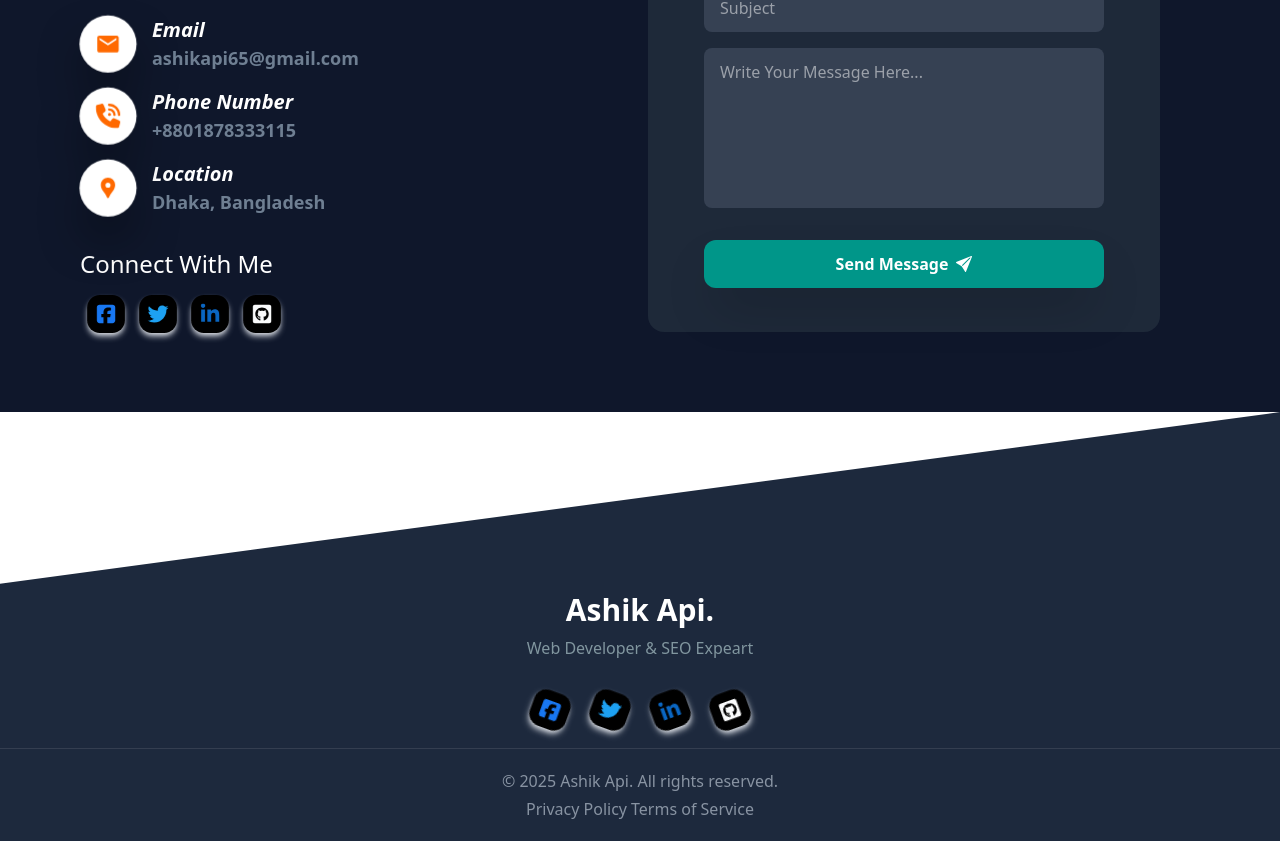
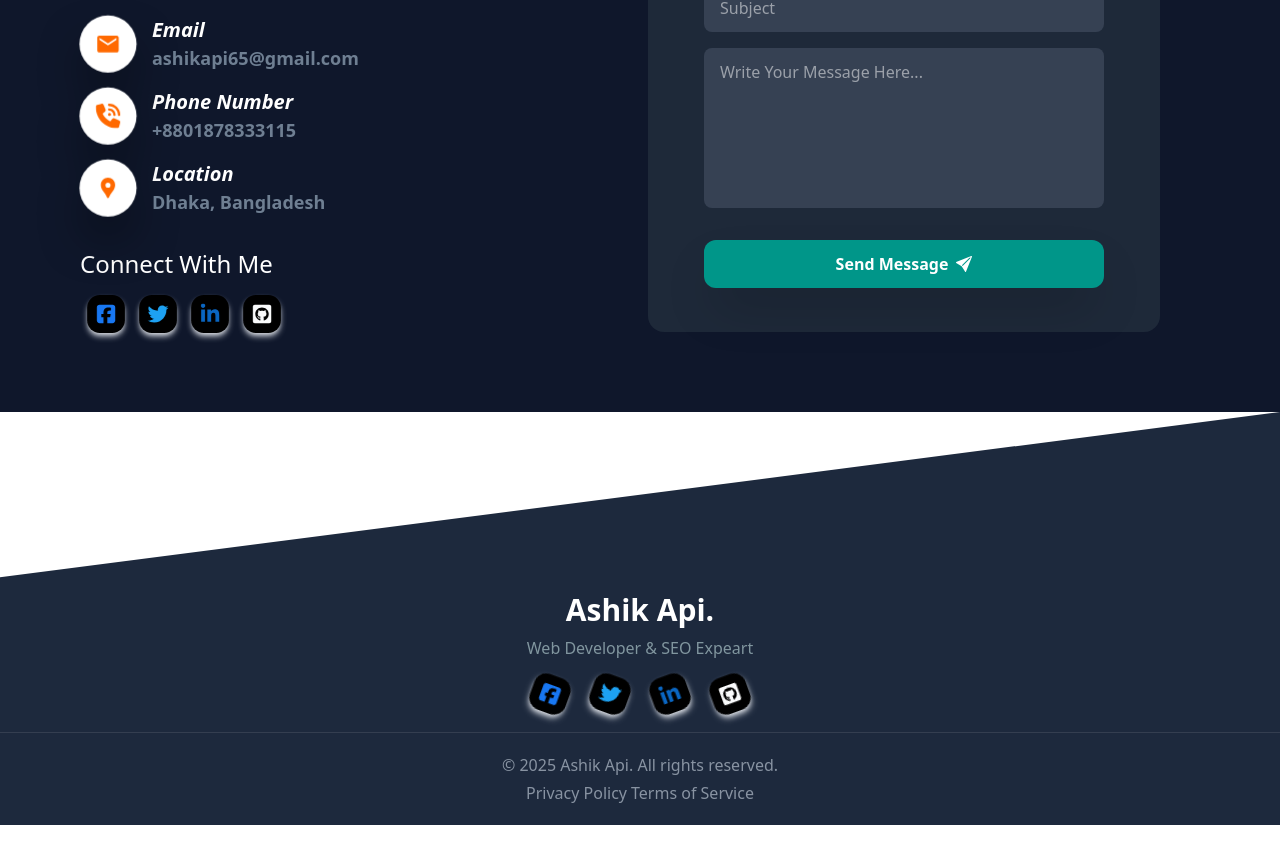
Before and after one commit to ashikapi/ashikapi_portfolio, a React (Vite) app: page /featuredprojects in a window 1280 px wide. Shown: the part 3833-4674 px from the top of the page. Built offline with nearby package versions, Linux system fonts and the light colour scheme.

Commit message:
update footer

```diff
--- a/src/components/Footer.tsx
+++ b/src/components/Footer.tsx
@@ -10,9 +10,9 @@ const Footer = () => {
       {/* <div className="w-auto mx-auto px-4 xl:ml-[660px] lg:ml-[410px] lg:mt-40 md:ml-78  mt-20 ml-35"> */}
       <div className="w-full mx-auto text-center lg:mt-40 mt-20">
         <h2 className="md:text-3xl font-bold mb-2">Ashik Api.</h2>
-        <p className="text-[rgb(129,150,159)] lg:mb-6">Web Developer & SEO Expeart</p>
+        <p className="text-[rgb(129,150,159)] lg:mb-2">Web Developer & SEO Expeart</p>
 
-        <div className='lg:mt-8 mt-4'>
+        <div className='lg:mt-4 mt-4'>
           <div className='text-xl text-white mt-4 space-x-6 '>
             <button className='p-2 animation-roteIconB bg-black text-[#1877F2] shadow-md shadow-gray-300 rounded-xl hover:text-red-500 cursor-pointer transform hover:translate-2 scale-105 duration-200'>
               <a target='_blanck' href="https://www.facebook.com/share/1YwWi3fj7H/"><FaSquareFacebook /></a>
```
